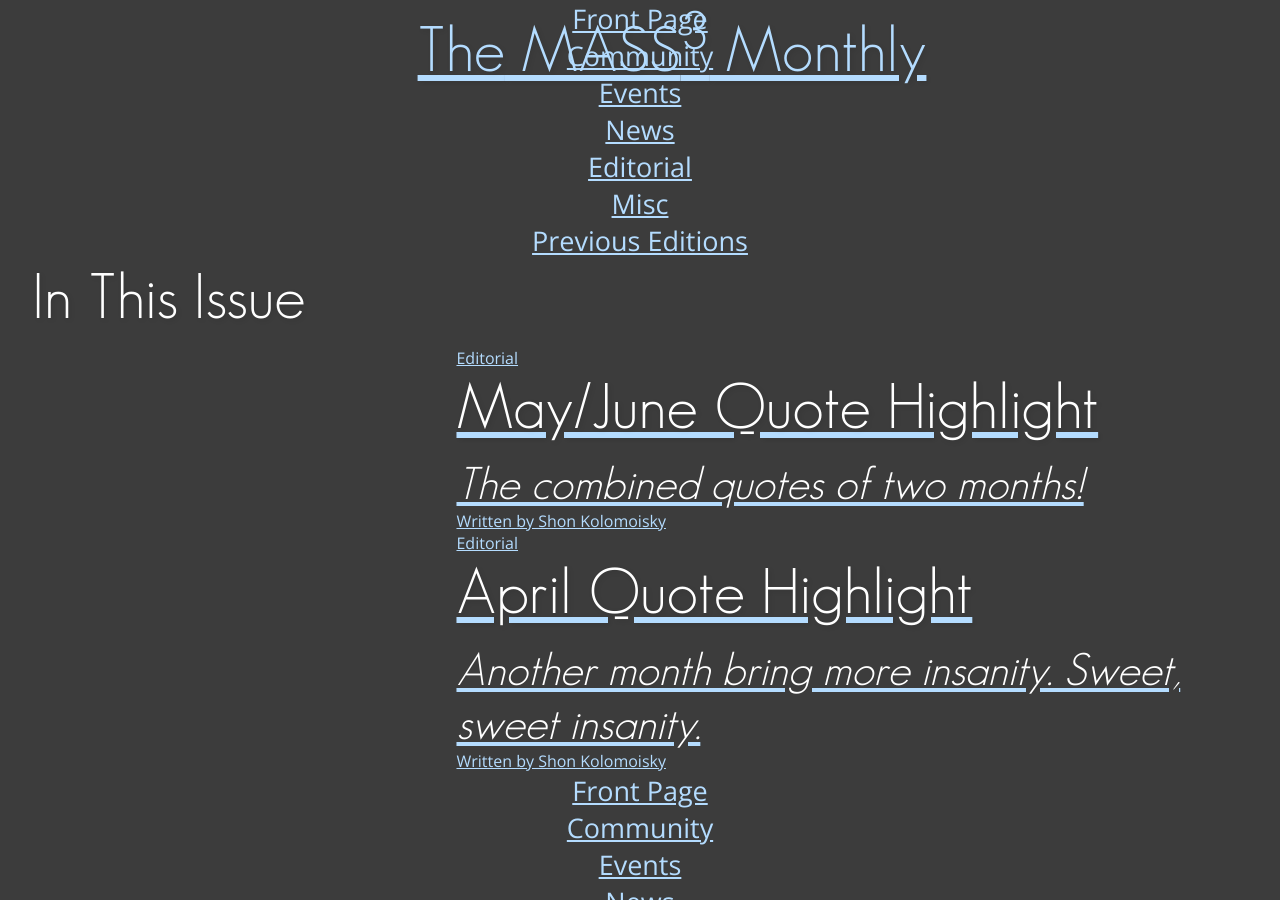
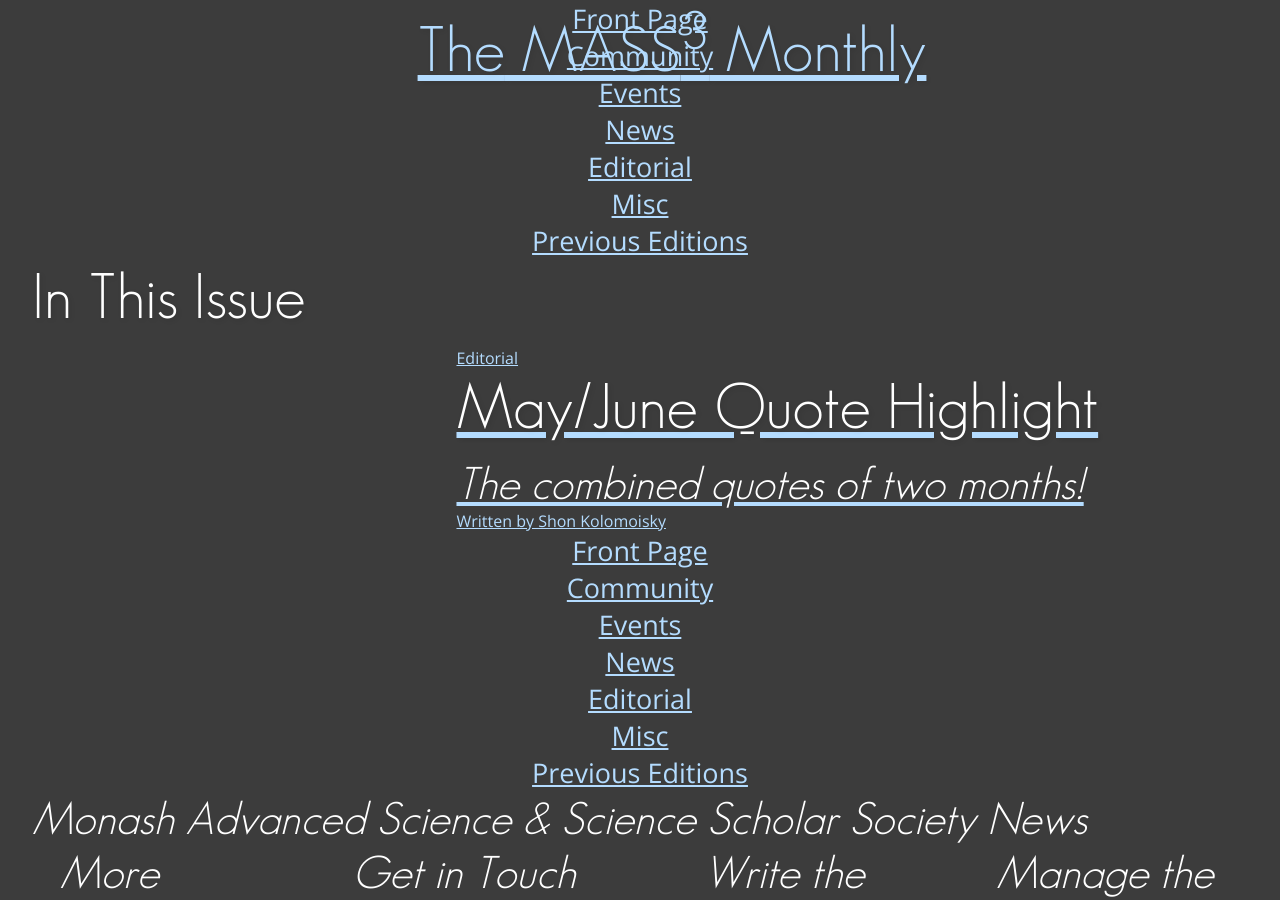
Before and after one commit to masscubed/masscubed.com, a Jekyll site: the page built from monthly/index.markdown, in a window 1280 px wide. Built offline with Jekyll 4.4.1, drawn with Linux system fonts in a browser that asks for light colours; grey boxes are pictures that could not be loaded.

Commit message:
Updated April Quote Highlight

```diff
--- a/_posts/2017-05-09-april-quote-highlight.markdown
+++ b/_posts/2017-05-09-april-quote-highlight.markdown
@@ -1,8 +1,7 @@
 ---
 title: April Quote Highlight
 date: 2017-05-09 21:28:00 +10:00
-categories:
-- Editorial
+published: false
 tags:
 - Monthly Quotes
 subtitle: Another month bring more insanity. Sweet, sweet insanity.
```
